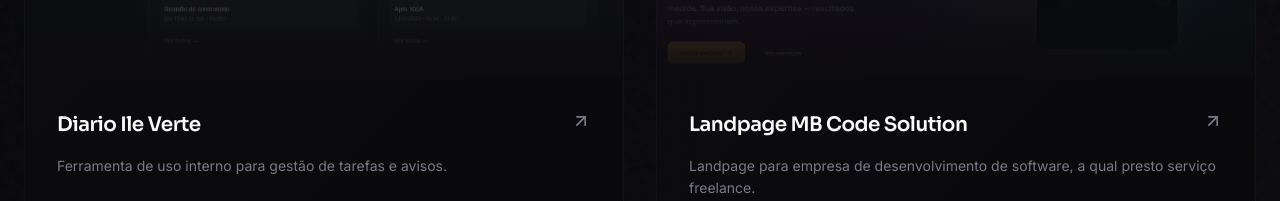
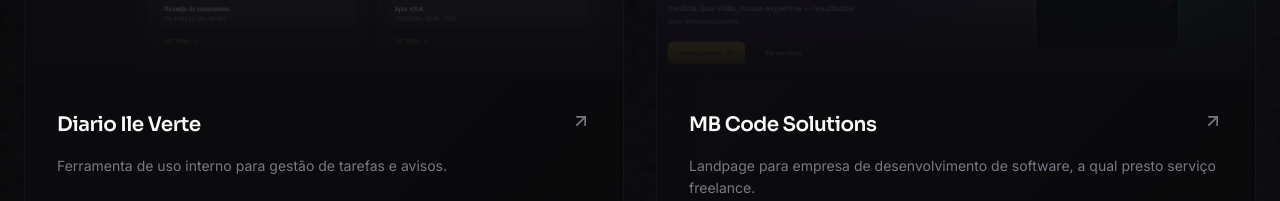
Before and after one commit to MarceloBatistazul/MeuPortifolio, a React (Vite) app: page / in a window 1280 px wide. Shown: the part 5470-5671 px from the top of the page. Built offline with nearby package versions, Linux system fonts and the light colour scheme; the HTML template or start-up script is replaced by a standard one.

Commit message:
build for prod apagando subindo projetos : 2

```diff
--- a/src/components/ProjectsSection.tsx
+++ b/src/components/ProjectsSection.tsx
@@ -49,7 +49,7 @@ const ProjectsSection = () => {
       featured: true
     },
     {
-      title: "Landpage MB Code Solution",
+      title: "MB Code Solutions",
       description: "Landpage para empresa de desenvolvimento de software, a qual presto serviço freelance.",
       image: "/img/mbcode.png",
       tags: ["React", "typescript", "tailwind", "vite", "Git"],
```
